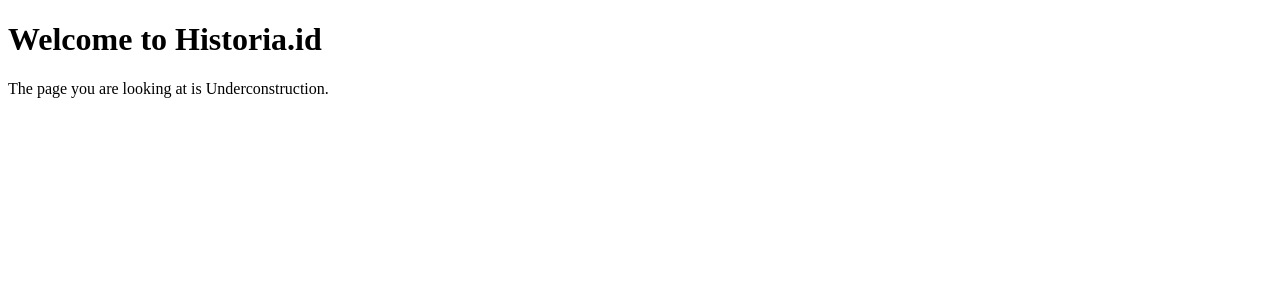
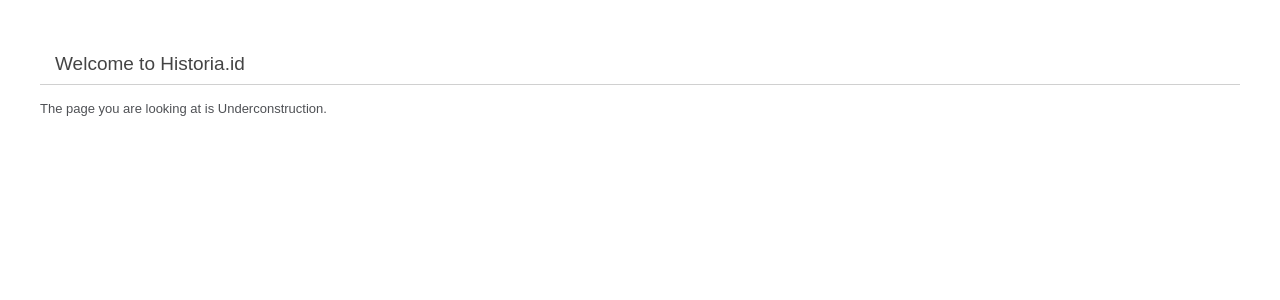
Before and after one commit to agungyudha/hello-world, a PHP site: page / in a window 1280 px wide. Shown: the top 300 px of the page. Run offline with PHP 8.4, Linux system fonts and the light colour scheme.

Commit message:
Update index.php
Penambahan style pada head

```diff
--- a/index.php
+++ b/index.php
@@ -1,7 +1,66 @@
 <!DOCTYPE HTML>
 <html>
   <head>
-    <title>Hello World</title>
+    <meta charset="utf-8">
+    <title>Welcome to Historia.id</title>
+    <style type="text/css">
+    ::selection{ background-color: #E13300; color: white; }
+    ::moz-selection{ background-color: #E13300; color: white; }
+    ::webkit-selection{ background-color: #E13300; color: white; }
+
+    body {
+      background-color: #fff;
+      margin: 40px;
+      font: 13px/20px normal Helvetica, Arial, sans-serif;
+      color: #4F5155;
+    }
+
+    a {
+      color: #003399;
+      background-color: transparent;
+      font-weight: normal;
+    }
+
+    h1 {
+      color: #444;
+      background-color: transparent;
+      border-bottom: 1px solid #D0D0D0;
+      font-size: 19px;
+      font-weight: normal;
+      margin: 0 0 14px 0;
+      padding: 14px 15px 10px 15px;
+    }
+
+    code {
+      font-family: Consolas, Monaco, Courier New, Courier, monospace;
+      font-size: 12px;
+      background-color: #f9f9f9;
+      border: 1px solid #D0D0D0;
+      color: #002166;
+      display: block;
+      margin: 14px 0 14px 0;
+      padding: 12px 10px 12px 10px;
+    }
+
+    #body{
+      margin: 0 15px 0 15px;
+    }
+
+    p.footer{
+      text-align: right;
+      font-size: 11px;
+      border-top: 1px solid #D0D0D0;
+      line-height: 32px;
+      padding: 0 10px 0 10px;
+      margin: 20px 0 0 0;
+    }
+
+    #container{
+      margin: 10px;
+      border: 1px solid #D0D0D0;
+      -webkit-box-shadow: 0 0 8px #D0D0D0;
+    }
+    </style>
   </head>
   <body>
     <h1>Welcome to Historia.id</h1>
```
